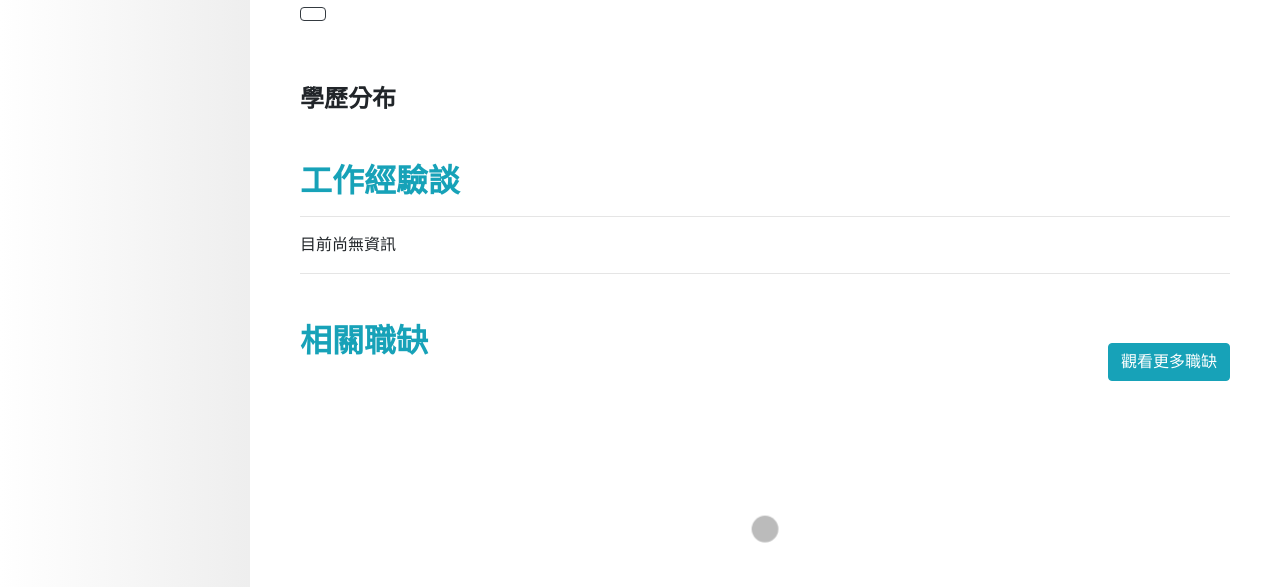
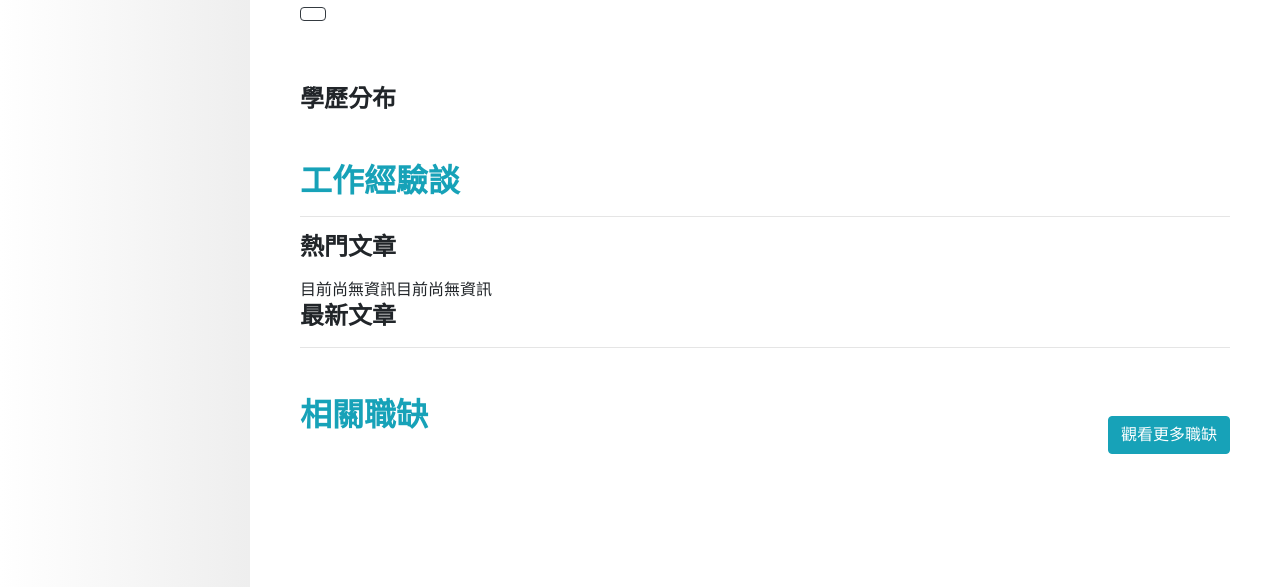
Before and after one commit to a19860101/jobwiki, a PHP site: page /detail.php?list1=1 in a window 1280 px wide. Shown: the part 894-1481 px from the top of the page. Run offline with PHP 8.4, Linux system fonts and the light colour scheme; data that the repository does not hold is empty; some libraries are stand-ins or nearby versions.

Commit message:
修改工作經驗談api ，設定為熱門文章與最新文章

```diff
--- a/_notes/dwsync.xml
+++ b/_notes/dwsync.xml
@@ -1,6 +1,6 @@
 <?xml version="1.0" encoding="utf-8" ?>
 <dwsync>
-<file name="detail.php" server="202.153.190.93//jobwiki_org/" local="3625006733" remote="3625006680" Dst="-1" />
+<file name="detail.php" server="202.153.190.93//jobwiki_org/" local="3625789988" remote="3625789980" Dst="-1" />
 <file name="edit.php" server="202.153.190.93//jobwiki_org/" local="3623812934" remote="3623812920" Dst="-1" />
 <file name="list2.php" server="202.153.190.93//jobwiki_org/" local="3624799751" remote="3624799740" Dst="-1" />
 <file name="signup.php" server="202.153.190.93//jobwiki_org/" local="3622038240" remote="3622038240" Dst="-1" />
--- a/detail.php
+++ b/detail.php
@@ -193,9 +193,10 @@
     <div class="works">
     	<h2 class="text-info mt-5 font-weight-bold">工作經驗談</h2>
     	<hr>
-    	<div class="work">
-
-    	</div>
+		<h3 style="font-size:24px" class="font-weight-bold mb-3">熱門文章</h3>
+    	<div class="work"></div>
+		<h3 style="font-size:24px" class="font-weight-bold mb-3">最新文章</h3>
+    	<div class="work2"></div>
     </div>
     <hr>
 			<h2 class="text-info mt-5 font-weight-bold mb-5">相關職缺</h2>
@@ -290,7 +291,8 @@ $(function(){
 			data:{
 				tCount:3,
 				duty:duty.substr(duty.indexOf("d0")+3),
-				kind:1
+				kind:"1,2,3",
+				sort:"frequent"
 			},
 			dataType:"json",
 			success:function(datas){
@@ -299,7 +301,40 @@ $(function(){
 						$(".work").append("目前尚無資訊");
 					}else{
 					let work_content = "<div class='mb-5'><h5 class='font-weight-bold'>"+data.title+"</h5><div>"+data.content.replace(/<[^>]*>/g, "").substring(0,100)+"......<a href='"+data.link+"' target='_blank' >(閱讀更多...)</a></div>";
+
+
+
+
 				$(".work").append(work_content);
+					}
+				})
+
+			},
+			error:function(){
+				console.log("error");
+				$(".work").append("目前尚無資訊");
+			}
+		})
+		$.ajax({
+			url:"https://www.1111.com.tw/1000w/fanshome/api_getTopics.asp",
+			data:{
+				tCount:3,
+				duty:duty.substr(duty.indexOf("d0")+3),
+				kind:"1,2,3",
+				sort:"newest"
+			},
+			dataType:"json",
+			success:function(datas){
+				datas.forEach(function(data){
+					if(data==""){
+						$(".work").append("目前尚無資訊");
+					}else{
+					let work_content = "<div class='mb-5'><h5 class='font-weight-bold'>"+data.title+"</h5><div>"+data.content.replace(/<[^>]*>/g, "").substring(0,100)+"......<a href='"+data.link+"' target='_blank' >(閱讀更多...)</a></div>";
+
+
+
+
+				$(".work2").append(work_content);
 					}
 				})
 
```
